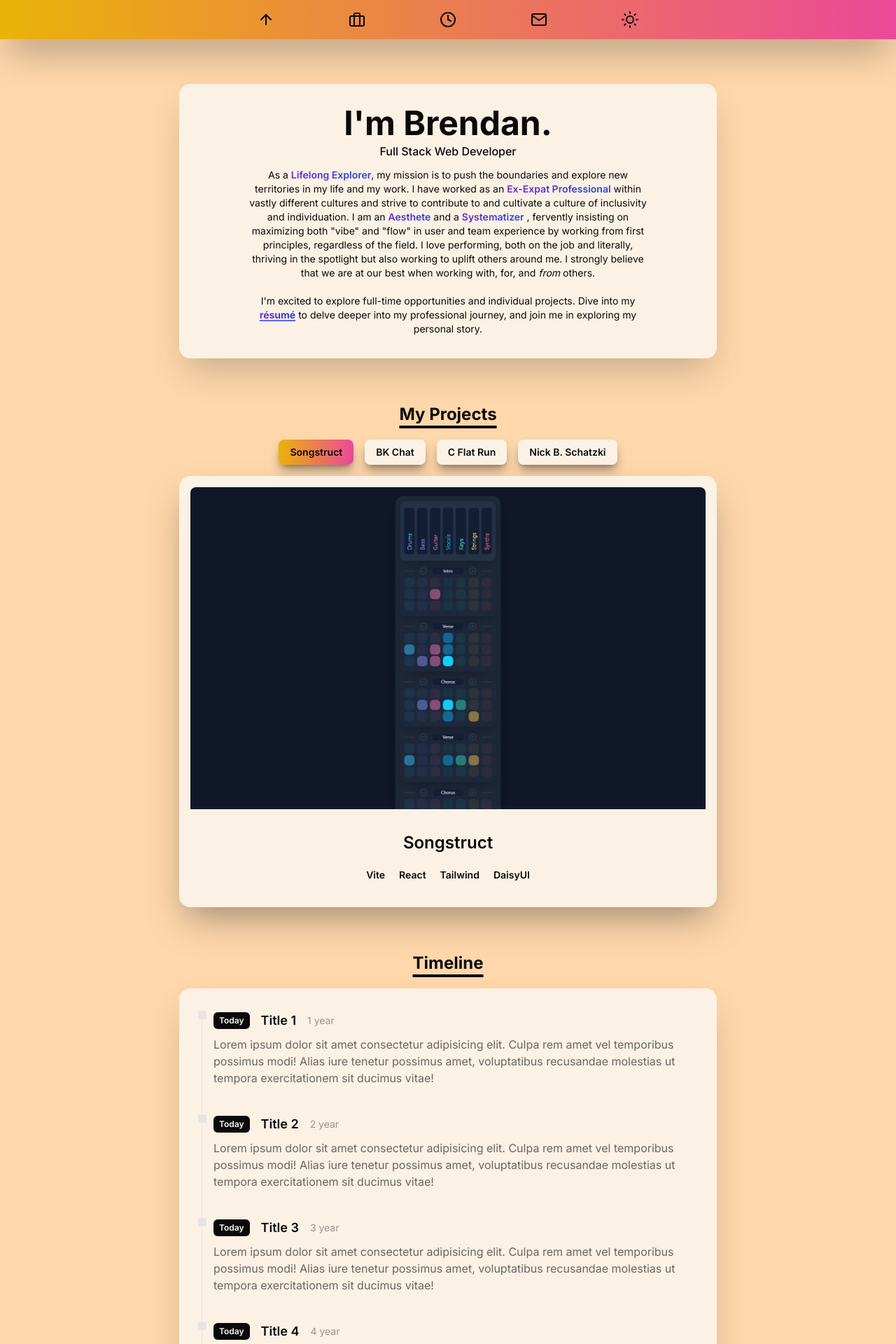
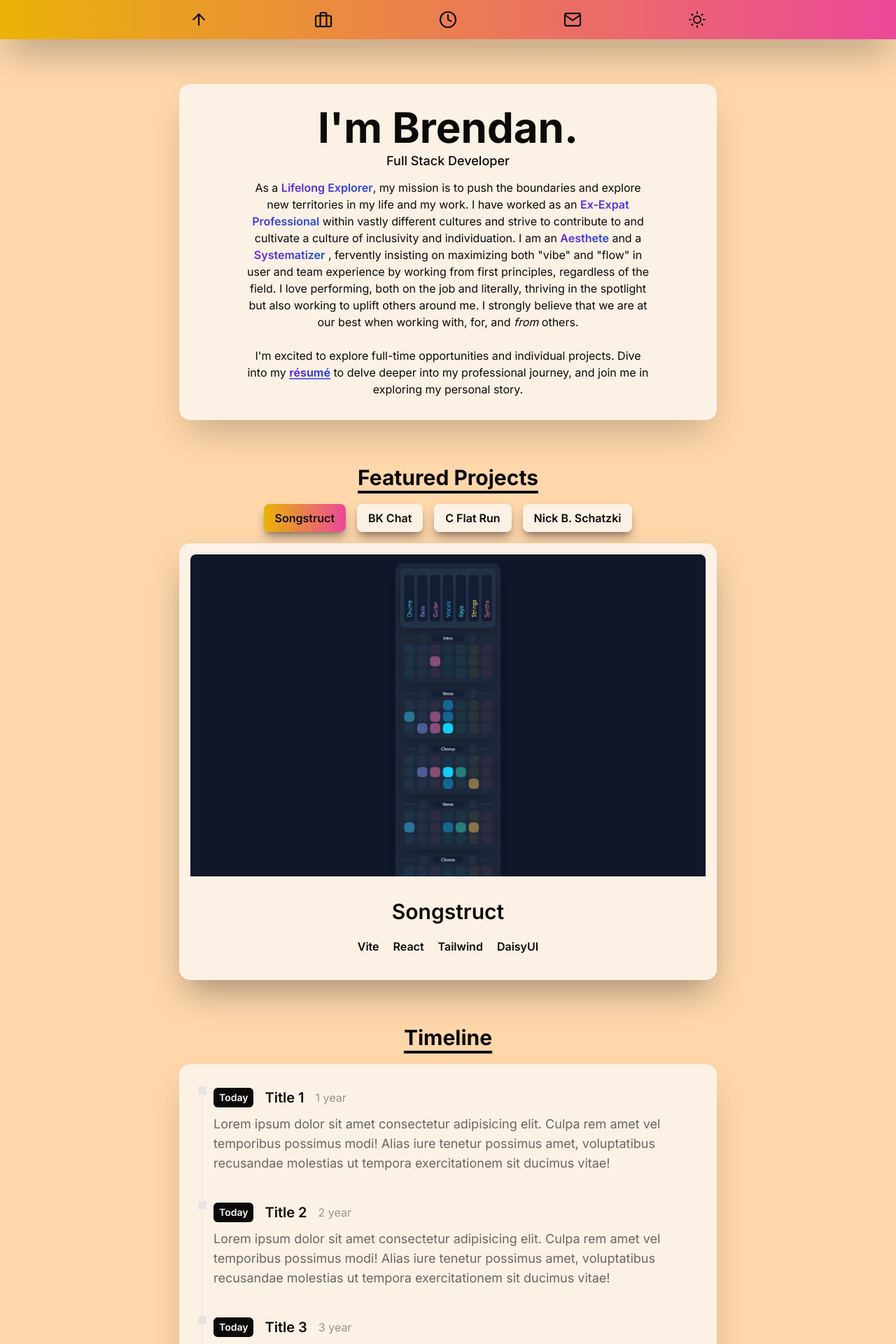
Before and after one commit to BKSchatzki/bks-portfolio, a React (Vite) app: page / in a window 1280 px wide. Shown: the top 1920 px of the page at 70% size. Built offline with nearby package versions, Linux system fonts and the light colour scheme.

Commit message:
Add text sizing for lg:

```diff
--- a/src/components/Contact.jsx
+++ b/src/components/Contact.jsx
@@ -18,7 +18,7 @@ function Contact() {
             Name:
           </label>
           <input
-            className="rounded-md border border-stone-200 bg-transparent px-4 py-2 text-sm hover:bg-stone-50/50 focus:bg-stone-50 focus:outline-none dark:border-slate-700 dark:hover:bg-slate-900/50 dark:focus:bg-slate-900 sm:text-base"
+            className="rounded-md border border-stone-200 bg-transparent px-4 py-2 text-sm hover:bg-stone-50/50 focus:bg-stone-50 focus:outline-none dark:border-slate-700 dark:hover:bg-slate-900/50 dark:focus:bg-slate-900 sm:text-base lg:text-lg"
             id="name"
             name="name"
             placeholder="Name"
@@ -29,7 +29,7 @@ function Contact() {
             Email:
           </label>
           <input
-            className="my-2 rounded-md border border-stone-200 bg-transparent px-4 py-2 text-sm hover:bg-stone-50/50 focus:bg-stone-50 focus:outline-none dark:border-slate-700 dark:hover:bg-slate-900/50 dark:focus:bg-slate-900 sm:text-base"
+            className="my-2 rounded-md border border-stone-200 bg-transparent px-4 py-2 text-sm hover:bg-stone-50/50 focus:bg-stone-50 focus:outline-none dark:border-slate-700 dark:hover:bg-slate-900/50 dark:focus:bg-slate-900 sm:text-base lg:text-lg"
             id="email"
             name="email"
             placeholder="Email"
@@ -40,7 +40,7 @@ function Contact() {
             Message:
           </label>
           <textarea
-            className="mb-4 rounded-md border border-stone-200 bg-transparent px-4 py-2 text-sm hover:bg-stone-50/50 focus:bg-stone-50 focus:outline-none dark:border-slate-700 dark:hover:bg-slate-900/50 dark:focus:bg-slate-900 sm:text-base"
+            className="mb-4 rounded-md border border-stone-200 bg-transparent px-4 py-2 text-sm hover:bg-stone-50/50 focus:bg-stone-50 focus:outline-none dark:border-slate-700 dark:hover:bg-slate-900/50 dark:focus:bg-slate-900 sm:text-base lg:text-lg"
             id="message"
             name="message"
             placeholder="Message"
@@ -48,7 +48,7 @@ function Contact() {
             rows="10"
           />
           <button
-            className="w-max self-center rounded-md bg-gradient-to-r from-yellow-500 to-pink-500 px-6 py-3 text-center text-lg font-extrabold shadow-lg transition-transform duration-100 active:scale-90 dark:from-violet-700 dark:to-blue-700 sm:text-xl"
+            className="w-max self-center rounded-md bg-gradient-to-r from-yellow-500 to-pink-500 px-6 py-3 text-center text-lg font-extrabold shadow-lg transition-transform duration-100 active:scale-90 dark:from-violet-700 dark:to-blue-700 sm:text-xl lg:text-2xl"
             type="button"
           >
             Work With Me
--- a/src/components/Header.jsx
+++ b/src/components/Header.jsx
@@ -5,18 +5,18 @@ import { ArrowUp, Briefcase, Clock, Mail } from "react-feather";
 function Header({ handleThemeSwitch, theme }) {
   return (
     <header className="sticky top-0 z-10 mx-auto flex h-fit w-full items-center justify-center bg-gradient-to-r from-yellow-500 to-pink-500 text-center text-xs shadow-2xl shadow-stone-700/50 duration-100 dark:from-violet-900 dark:to-blue-700 dark:shadow-slate-950/50">
-      <nav className="flex w-11/12 max-w-xl flex-row items-center justify-between gap-2 p-4">
+      <nav className="flex w-11/12 max-w-3xl flex-row items-center justify-between gap-2 p-4">
         <a href="#intro">
-          <ArrowUp className="scale-90 rounded-md text-lg transition-transform duration-100 active:scale-90 sm:scale-100" />
+          <ArrowUp className="scale-90 rounded-md text-lg transition-transform duration-100 active:scale-90 sm:scale-100 lg:scale-110 lg:active:scale-100" />
         </a>
         <a href="#portfolio">
-          <Briefcase className="scale-90 rounded-md text-lg transition-transform duration-100 active:scale-90 sm:scale-100" />
+          <Briefcase className="scale-90 rounded-md text-lg transition-transform duration-100 active:scale-90 sm:scale-100 lg:scale-110 lg:active:scale-100" />
         </a>
         <a href="#timeline">
-          <Clock className="scale-90 rounded-md text-lg transition-transform duration-100 active:scale-90 sm:scale-100" />
+          <Clock className="scale-90 rounded-md text-lg transition-transform duration-100 active:scale-90 sm:scale-100 lg:scale-110 lg:active:scale-100" />
         </a>
         <a href="#contact">
-          <Mail className="scale-90 rounded-md text-lg transition-transform duration-100 active:scale-90 sm:scale-100" />
+          <Mail className="scale-90 rounded-md text-lg transition-transform duration-100 active:scale-90 sm:scale-100 lg:scale-110 lg:active:scale-100" />
         </a>
         <ThemeSwitcher handleThemeSwitch={handleThemeSwitch} theme={theme} />
       </nav>
--- a/src/components/Intro.jsx
+++ b/src/components/Intro.jsx
@@ -6,11 +6,13 @@ function Intro() {
       className="my-8 flex scroll-m-40 flex-col items-center justify-center rounded-2xl bg-stone-50/75 p-8 text-center shadow-2xl shadow-stone-700/30 dark:bg-slate-900/75 dark:shadow-slate-950/30 sm:my-16"
       id="intro"
     >
-      <h1 className="mb-1 text-4xl font-bold sm:text-5xl">I'm Brendan.</h1>
-      <p className="mb-3 text-sm font-medium sm:text-base">
-        Full Stack Web Developer
+      <h1 className="mb-1 text-4xl font-bold sm:text-5xl lg:text-6xl">
+        I'm Brendan.
+      </h1>
+      <p className="mb-3 text-sm font-medium sm:text-base lg:text-lg">
+        Full Stack Developer
       </p>
-      <p className="max-w-xl text-xs font-normal sm:text-sm">
+      <p className="max-w-xl text-xs font-normal sm:text-sm lg:text-base">
         As a{" "}
         <span className="bg-gradient-to-r from-violet-700 to-blue-700 bg-clip-text font-semibold text-transparent dark:from-yellow-500 dark:to-pink-500">
           Lifelong Explorer
--- a/src/components/Portfolio.jsx
+++ b/src/components/Portfolio.jsx
@@ -14,7 +14,7 @@ function Portfolio() {
       className="my-8 flex scroll-m-24 flex-col items-center justify-center sm:my-16"
       id="portfolio"
     >
-      <Title>My Projects</Title>
+      <Title>Featured Projects</Title>
       <div className="w-full">
         <div className="mb-4 flex flex-row flex-wrap items-center justify-center gap-4 py-0">
           {portfolio.map((item, index) => (
@@ -24,7 +24,7 @@ function Portfolio() {
                 activeTab?.title === item.title
                   ? "bg-gradient-to-r from-yellow-500 to-pink-500 dark:from-violet-700 dark:to-blue-700"
                   : "bg-stone-50/75 dark:bg-slate-900/75"
-              }  w-fit rounded-lg px-4 py-2 text-xs font-semibold shadow-lg shadow-stone-700/50 transition-transform duration-100 active:scale-90 dark:shadow-slate-950/30 sm:text-sm`}
+              }  w-fit rounded-lg px-4 py-2 text-xs font-semibold shadow-lg shadow-stone-700/50 transition-transform duration-100 active:scale-90 dark:shadow-slate-950/30 sm:text-sm lg:text-base`}
               key={index}
               onClick={() => setActiveTab(item)}
               role="tab"
--- a/src/components/PortfolioItem.jsx
+++ b/src/components/PortfolioItem.jsx
@@ -20,8 +20,10 @@ function PortfolioItem({ title, imgUrl, stack, link, activeTab }) {
         }}
       />
       <div className="mx-auto flex flex-col items-center justify-between gap-4 self-start p-8 pt-4">
-        <h3 className="text-xl font-semibold sm:text-2xl">{title}</h3>
-        <p className="flex flex-row flex-wrap items-center justify-center gap-1 text-xs sm:text-sm">
+        <h3 className="text-xl font-semibold sm:text-2xl lg:text-3xl">
+          {title}
+        </h3>
+        <p className="flex flex-row flex-wrap items-center justify-center gap-1 text-xs sm:text-sm lg:text-base">
           {stack.map((item, index) => (
             <span
               className="inline-block cursor-default rounded-md px-2 py-1 font-semibold hover:bg-stone-200/50 dark:hover:bg-slate-700/50"
--- a/src/components/TimelineItem.jsx
+++ b/src/components/TimelineItem.jsx
@@ -5,16 +5,18 @@ function TimelineItem({ year, title, duration, details }) {
     <ol className="relative flex flex-col border-l border-stone-200 dark:border-slate-700">
       <li className="mb-8 ml-4 mr-4">
         <div className="absolute -left-1.5 h-3 w-3 rounded-sm bg-stone-200 dark:bg-slate-700" />
-        <div className="flex flex-row flex-wrap items-center justify-start gap-4 text-[0.625rem] sm:text-xs">
+        <div className="flex flex-row flex-wrap items-center justify-start gap-4 text-[0.625rem] sm:text-xs lg:text-sm">
           <span className="inline-block rounded-md bg-stone-950 px-2 py-1 font-semibold text-stone-50 dark:bg-slate-50 dark:text-slate-950">
             {year}
           </span>
-          <h3 className="text-base font-semibold sm:text-lg">{title}</h3>
-          <span className="my-1 text-xs font-normal leading-none opacity-40 sm:text-sm">
+          <h3 className="text-base font-semibold sm:text-lg lg:text-xl">
+            {title}
+          </h3>
+          <span className="my-1 text-xs font-normal leading-none opacity-40 sm:text-sm lg:text-base">
             {duration}
           </span>
         </div>
-        <p className="my-2 text-sm font-normal opacity-60 sm:text-base">
+        <p className="my-2 text-sm font-normal opacity-60 sm:text-base lg:text-lg">
           {details}
         </p>
       </li>
--- a/src/components/Title.jsx
+++ b/src/components/Title.jsx
@@ -3,7 +3,7 @@ import React from "react";
 function Title({ children, id }) {
   return (
     <h2
-      className="mb-5 text-xl font-bold underline decoration-4 underline-offset-8 sm:text-2xl"
+      className="mb-5 text-xl font-bold underline decoration-4 underline-offset-8 sm:text-2xl lg:text-3xl"
       id={id && id}
     >
       {children}
```
